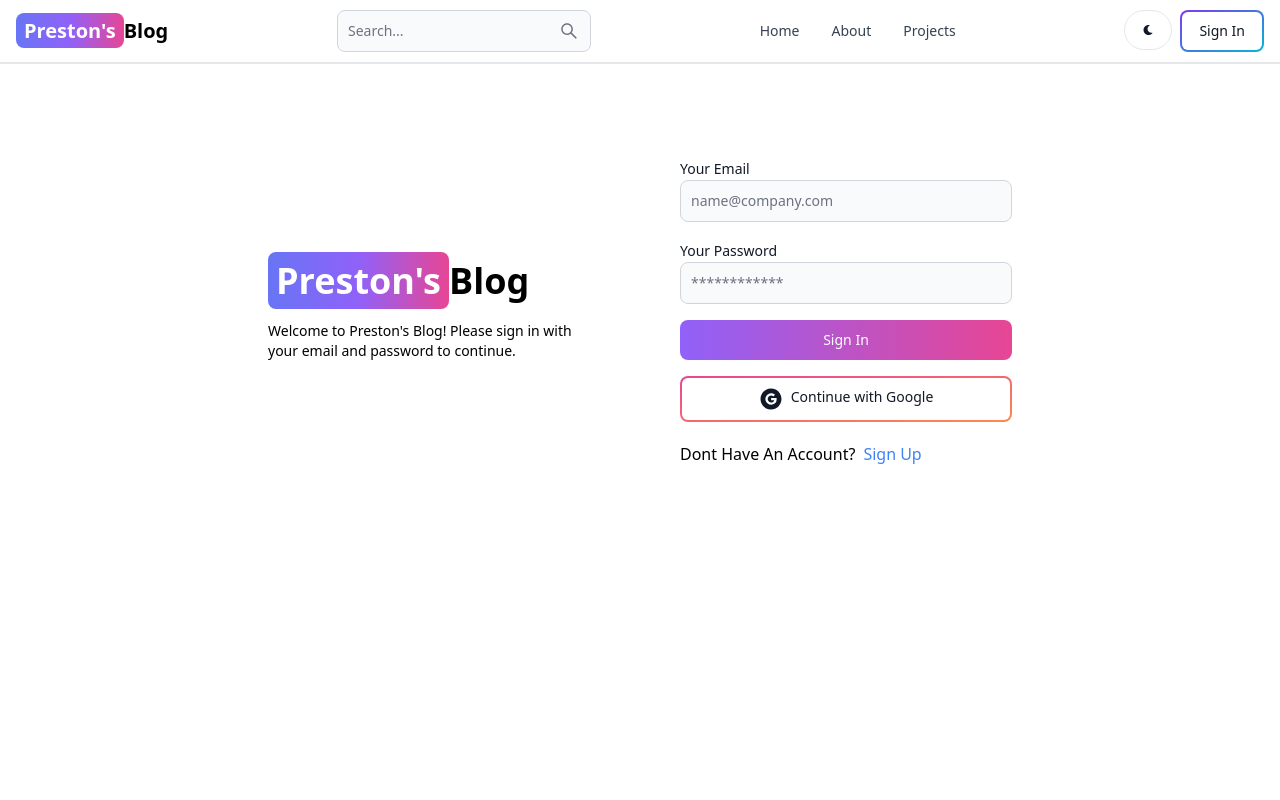
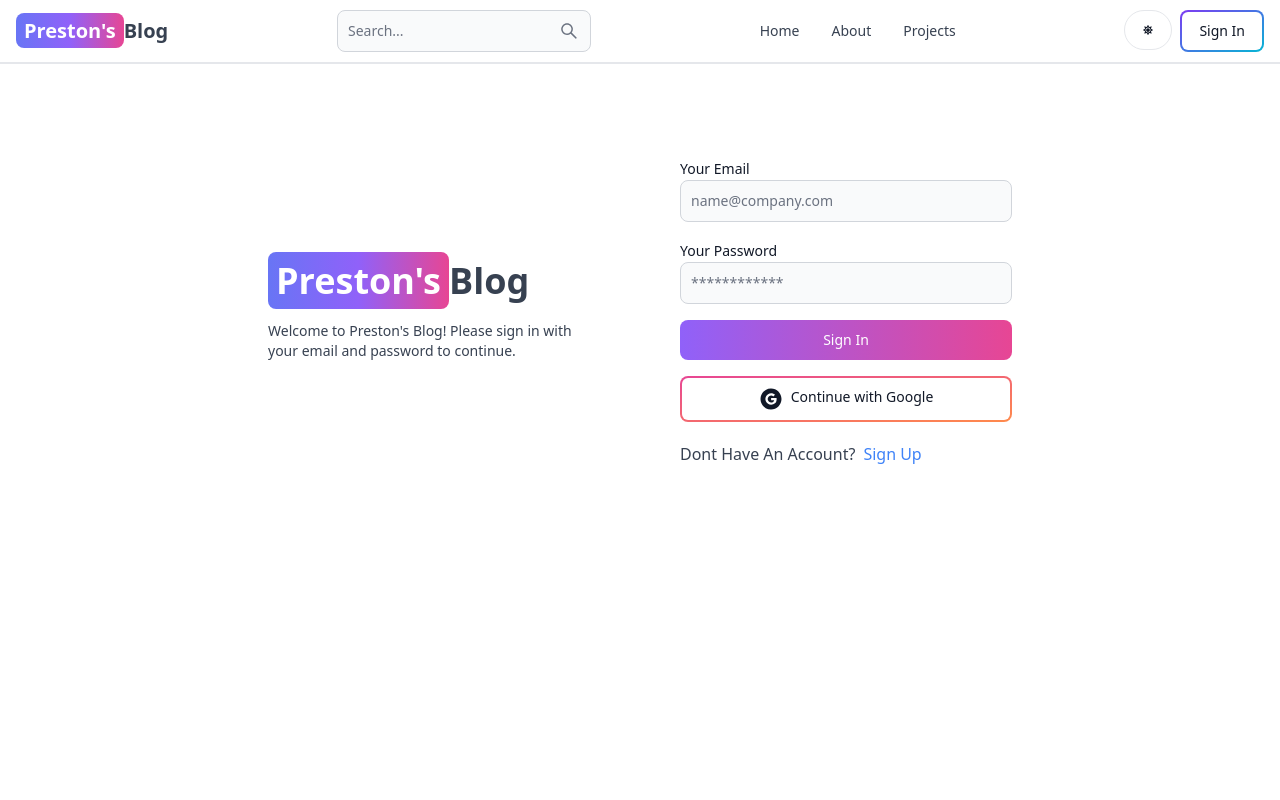
Before and after one commit to PrestonNguyen2001/MERN-Blog, a React app in the folder client/: page /sign-in in a window 1280 px wide. Shown: the top 800 px of the page. Built offline with nearby package versions, Linux system fonts and the light colour scheme; no server answers; the HTML template or start-up script is replaced by a standard one.

Commit message:
Added toggle dark/light theme functionality

```diff
--- a/client/src/components/Header.jsx
+++ b/client/src/components/Header.jsx
@@ -9,11 +9,14 @@
 } from "flowbite-react";
 import { Link, useLocation } from "react-router-dom";
 import { AiOutlineSearch } from "react-icons/ai";
-import { FaMoon } from "react-icons/fa";
-import { useSelector } from "react-redux";
+import { FaMoon, FaSun } from "react-icons/fa";
+import { toggleTheme } from "../redux/theme/themeSlice";
+import { useSelector, useDispatch } from "react-redux";
 
 export default function Header() {
   const path = useLocation().pathname;
+  const { theme } = useSelector((state) => state.theme);
+  const dispatch = useDispatch();
   const { currentUser } = useSelector((state) => state.user);
   return (
     <Navbar className="border-b-2">
@@ -39,8 +42,13 @@
         <AiOutlineSearch />
       </Button>
       <div className="flex gap-2 md:order-2">
-        <Button className="w-12 h-10 hidden sm:inline" color="gray" pill>
-          <FaMoon />
+        <Button
+          className="w-12 h-10 hidden sm:inline"
+          color="gray"
+          pill
+          onClick={() => dispatch(toggleTheme())}
+        >
+          {theme === "light" ? <FaSun /> : <FaMoon />}
         </Button>
         {currentUser ? (
           <Dropdown
--- /dev/null
+++ b/client/src/components/ThemeProvider.jsx
@@ -0,0 +1,16 @@
+import { useSelector } from "react-redux"
+import PropTypes from "prop-types";
+ThemeProvider.propTypes = {
+  children: PropTypes.node,
+};
+
+export default function ThemeProvider({children}) {
+  const { theme } = useSelector((state) => state.theme);
+  return (
+    <div className={theme}>
+      <div className="bg-white text-gray-700 dark:text-gray-200 dark:bg-[rgb(16,23,42)] min-h-screen">
+        {children}
+      </div>
+    </div>
+  );
+}
--- a/client/src/main.jsx
+++ b/client/src/main.jsx
@@ -4,11 +4,15 @@
 import {store, persistor} from './redux/store.js'
 import { Provider } from "react-redux";
 import { PersistGate } from "redux-persist/integration/react";
+import ThemeProvider from './components/ThemeProvider.jsx';
 
-ReactDOM.createRoot(document.getElementById('root')).render(
+ReactDOM.createRoot(document.getElementById("root")).render(
   <PersistGate persistor={persistor}>
     <Provider store={store}>
-      <App />
-    </Provider>,
+      <ThemeProvider>
+        <App />
+      </ThemeProvider>
+    </Provider>
+    ,
   </PersistGate>
-)
+);
--- a/client/src/redux/store.js
+++ b/client/src/redux/store.js
@@ -1,11 +1,13 @@
 import { configureStore, combineReducers } from "@reduxjs/toolkit";
 import userReducer from "./user/userSlice";
-import { persistReducer } from "redux-persist";
+import themeReducer from "./theme/themeSlice";
+import { persistReducer, persistStore } from "redux-persist";
 import storage from "redux-persist/lib/storage";
-import persistStore from "redux-persist/es/persistStore";
+
 
 const rootReducer = combineReducers({
     user: userReducer,
+    theme: themeReducer,
 });
 
 const persistConfig = {
--- /dev/null
+++ b/client/src/redux/theme/themeSlice.js
@@ -0,0 +1,19 @@
+import {createSlice} from '@reduxjs/toolkit';
+
+const initialState = {
+    theme: 'light',
+};
+
+const themeSlice = createSlice({
+    name: 'theme',
+    initialState,
+    reducers: {
+        toggleTheme: (state) => {
+            state.theme = state.theme === 'light' ? 'dark' : 'light';
+        },
+    }
+});
+
+export const {toggleTheme} = themeSlice.actions;
+
+export default themeSlice.reducer;
```
